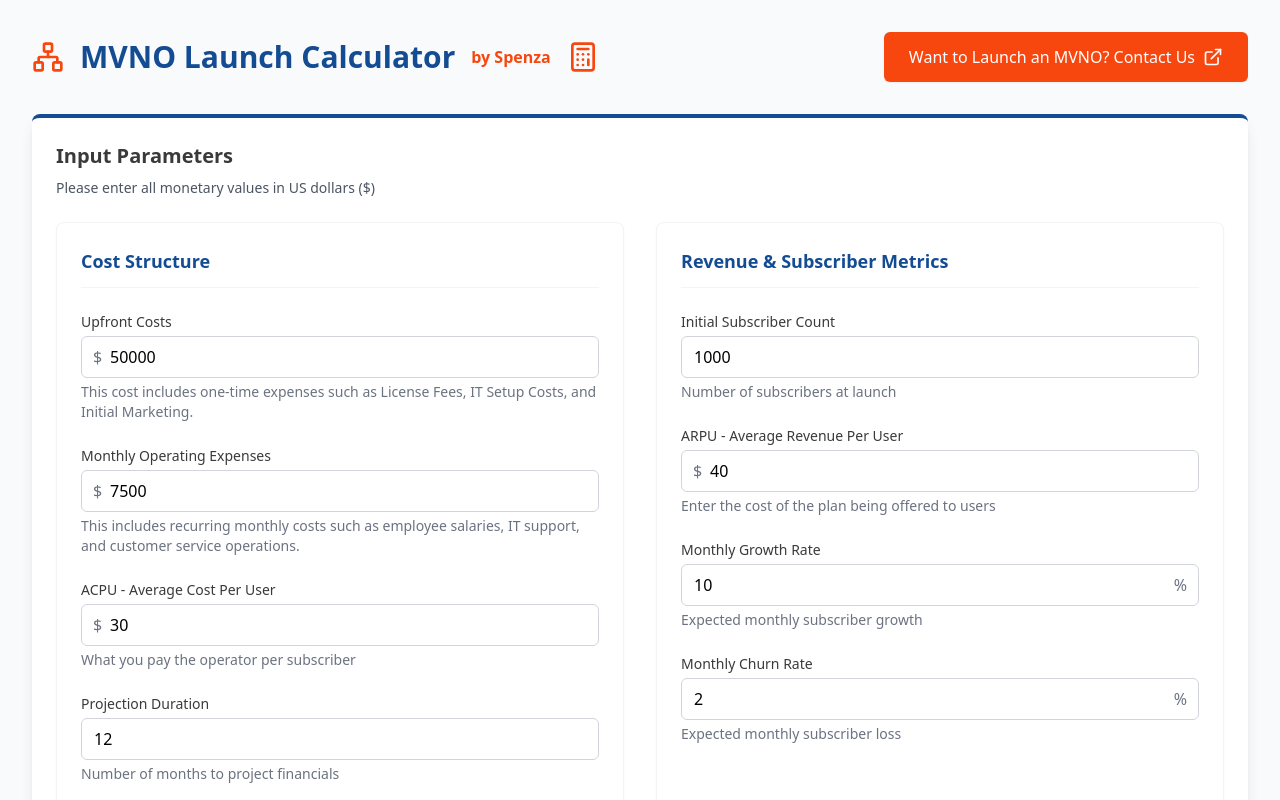
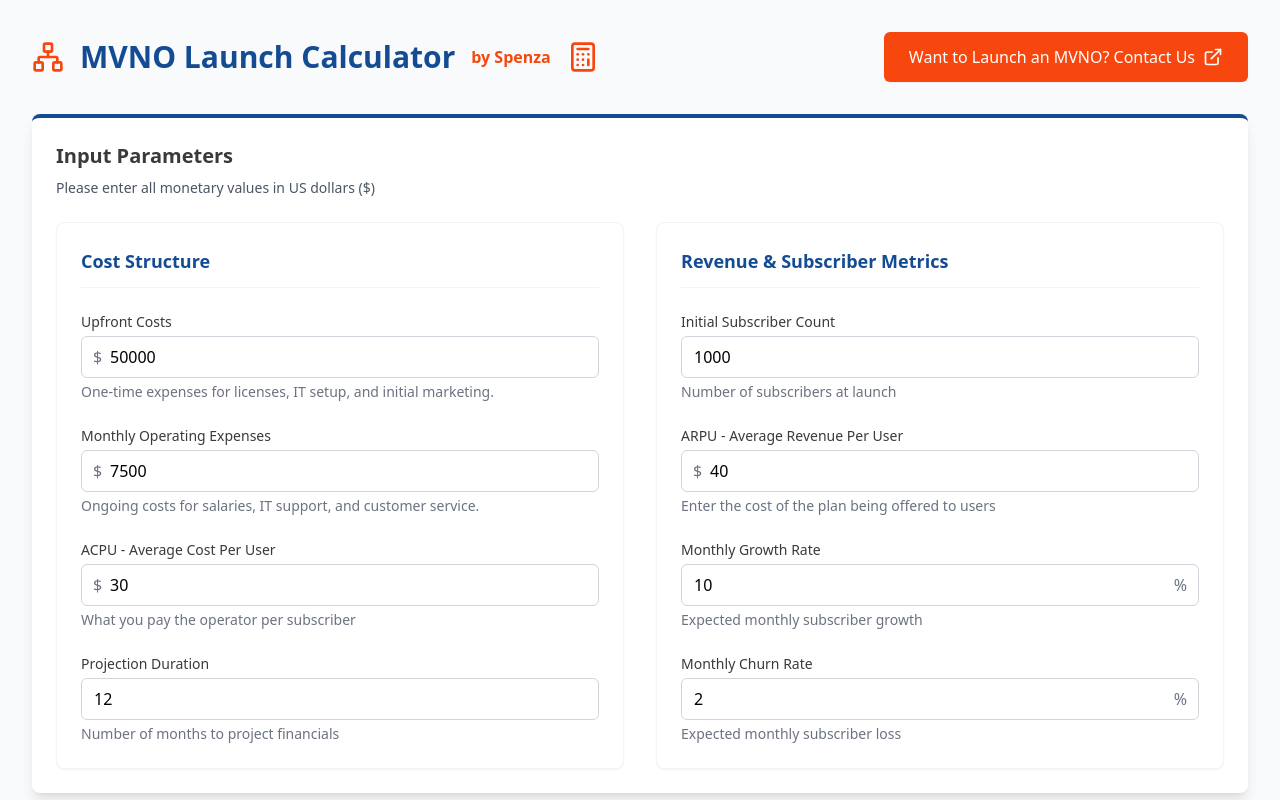
Before and after one commit to devil2123/MVNO_Spenza, a React (Vite) app: page / in a window 1280 px wide. Shown: the top 800 px of the page. Built offline with nearby package versions, Linux system fonts and the light colour scheme.

Commit message:
Update InputSection.tsx

```diff
--- a/src/components/InputSection.tsx
+++ b/src/components/InputSection.tsx
@@ -36,7 +36,7 @@ export function InputSection({ inputs, onChange }: InputSectionProps) {
             />
           </div>
           <p className={descriptionClasses}>
-            This cost includes one-time expenses such as License Fees, IT Setup Costs, and Initial Marketing.
+            One-time expenses for licenses, IT setup, and initial marketing.
           </p>
         </div>
 
@@ -53,7 +53,7 @@ export function InputSection({ inputs, onChange }: InputSectionProps) {
             />
           </div>
           <p className={descriptionClasses}>
-            This includes recurring monthly costs such as employee salaries, IT support, and customer service operations.
+            Ongoing costs for salaries, IT support, and customer service.
           </p>
         </div>
 
```
